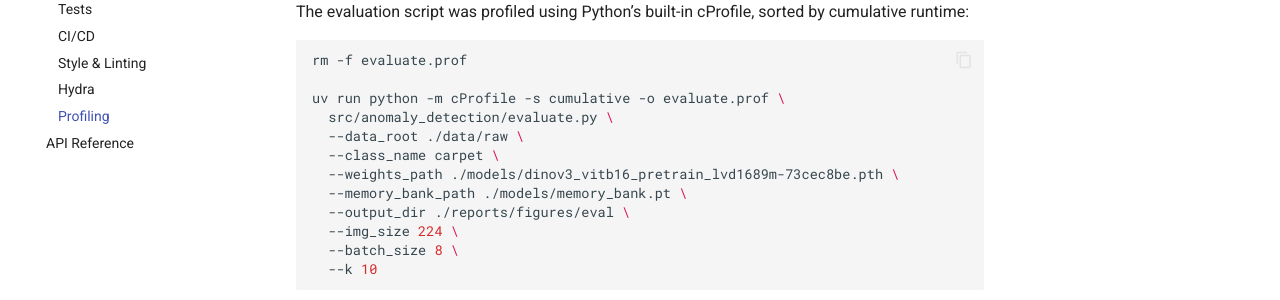
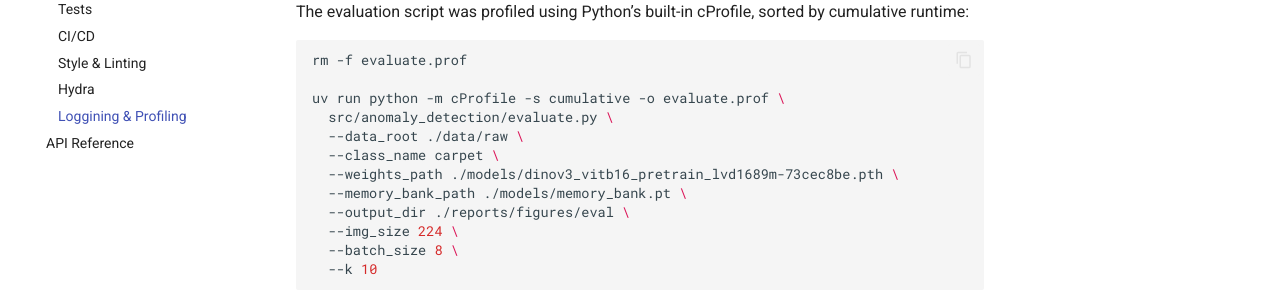
Before and after one commit to Kxlar/MLOPs_Project, an MkDocs documentation site: the page built from docs/source/development/logging-profiling.md, in a window 1280 px wide. Shown: the part 264-564 px from the top of the page. Built offline with MkDocs 1.6.1 and Material for MkDocs 9.7.7, drawn with Linux system fonts in a browser that asks for light colours.

Commit message:
edit mkdocs.yamln

```diff
--- a/docs/mkdocs.yaml
+++ b/docs/mkdocs.yaml
@@ -54,5 +54,5 @@ nav:
       - CI/CD: development/ci.md
       - Style & Linting: development/style.md
       - Hydra: development/hydra.md
-      - Profiling: development/logging-profiling.md
+      - Loggining & Profiling: development/logging-profiling.md
   - API Reference: my_api.md
```
